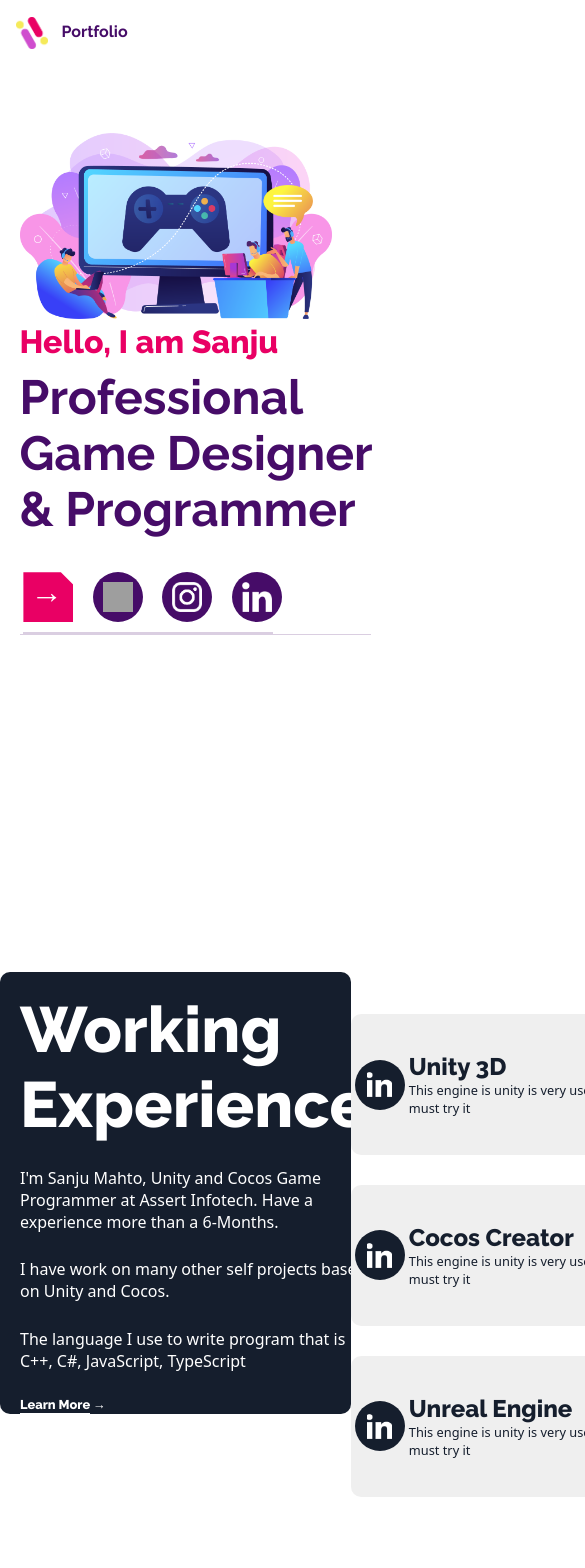
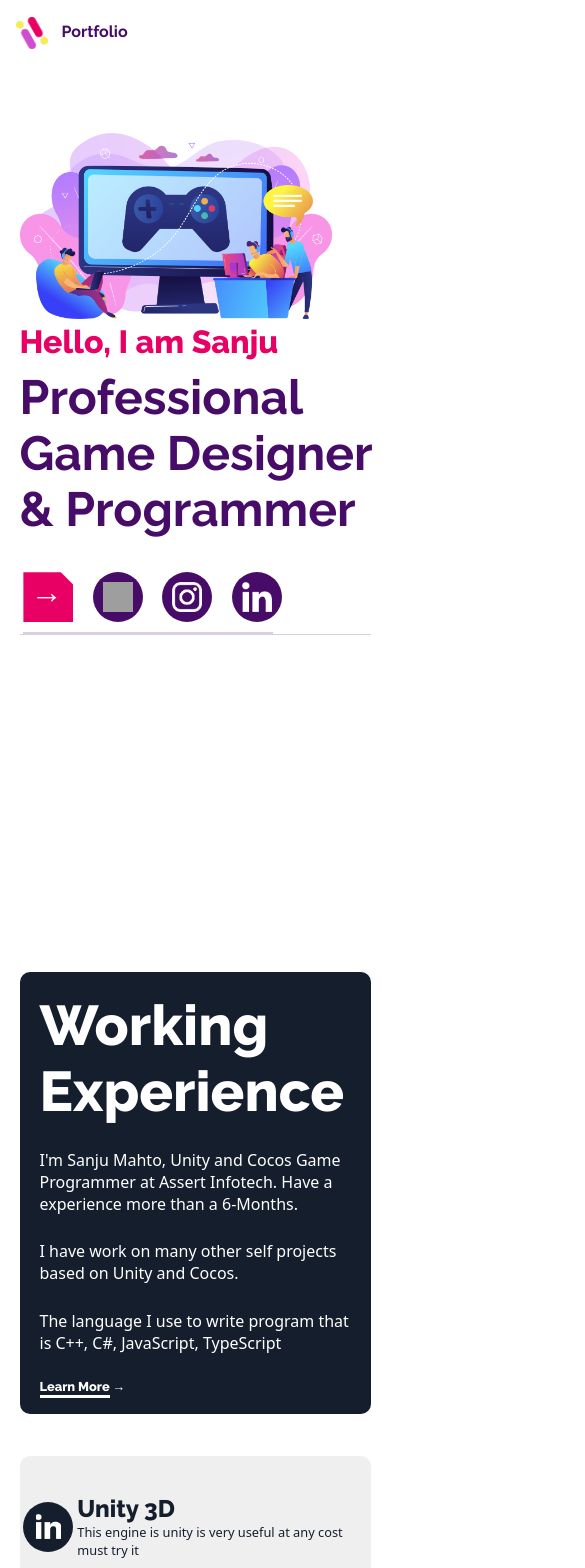
Before and after one commit to sanjumahto3034/sanjumahto.com-React, a React (Create React App) app in the folder portfolio/: page / in a window 390 px wide. Shown: the top 1568 px of the page, 585 px wide, since content can reach past the window. Built offline with nearby package versions, Linux system fonts and the light colour scheme; grey boxes are pictures that could not be loaded.

Commit message:
animation update
animation update

```diff
--- a/portfolio/package.json
+++ b/portfolio/package.json
@@ -6,6 +6,7 @@
     "@testing-library/jest-dom": "^5.16.5",
     "@testing-library/react": "^13.4.0",
     "@testing-library/user-event": "^13.5.0",
+    "aos": "^2.3.4",
     "framer-motion": "^9.0.4",
     "react": "^18.2.0",
     "react-dom": "^18.2.0",
--- a/portfolio/src/HomePageDiv.css
+++ b/portfolio/src/HomePageDiv.css
@@ -1,6 +1,9 @@
 .HomePageDiv{
-    margin-top: 20vh;
-    margin-left: 5vw;
+    padding-top: 20vh;
+    padding-left: 5vw;
+    padding-right: 5vw;
+    /* margin-top: 20vh; */
+    /* margin-left: 5vw; */
     display: flex;
     flex-direction: row;
 }
@@ -86,9 +89,9 @@
     background-color: #460C68;
     margin-top: 70vh;
 }
-@media (max-width: 420px){
+@media (max-width: 720px){
     .HomePageDiv{
-        margin-top: 10vh;
+        padding-top: 10vh;
         flex-direction: column-reverse;
     }
     .circle-block{
--- a/portfolio/src/HomePageDiv.js
+++ b/portfolio/src/HomePageDiv.js
@@ -1,29 +1,35 @@
-import React from "react";
+import React, { useEffect } from "react";
 import "./HomePageDiv.css";
 import computerImage from "./res/homePageGame.png";
 import gitHub from "./res/github.png";
 import instagram from "./res/instagram.png";
 import linkined from "./res/linkined.png";
-
+import AOS from "aos";
+import 'aos/dist/aos.css'
 function HomePageDiv() {
+  useEffect(()=>{
+    AOS.init({
+      // easing: "ease-in-sine"
+    })
+ },[]);
   return (
     <div className="HomePageDiv">
       <div className="firstContainer">
-        <div className="person-name">Hello, I am Sanju</div>
-        <div className="description-name">Professional</div>
-        <div className="description-name">Game Designer</div>
-        <div className="description-name">& Programmer</div>
-        <div className="extraButton">
-          <div className="square"><div className="arrow-text">&#8594;</div></div>
-          <div className="circle-block"><img className="github" src = {gitHub} alt = "github.png"></img></div>
-          <div className="circle-block"><img className="github" src = {instagram} alt = "github.png"></img></div>
-          <div className="circle-block"><img className="github" src = {linkined} alt = "github.png"></img></div>
+        <div className="person-name" data-aos ="fade-right" data-aos-duration="1000">Hello, I am Sanju</div>
+        <div className="description-name" data-aos-delay="500" data-aos ="fade-right" data-aos-duration="1000">Professional</div>
+        <div className="description-name" data-aos-delay="550" data-aos ="fade-right" data-aos-duration="1000">Game Designer</div>
+        <div className="description-name" data-aos-delay="600" data-aos ="fade-right" data-aos-duration="1000">& Programmer</div>
+        <div className="extraButton" ata-aos-delay="1700" data-aos ="fade-up">
+          <div className="square" ><div className="arrow-text" data-aos-duration="1000">&#8594;</div></div>
+          <div className="circle-block" ><img className="github" src = {gitHub} alt = "github.png"></img></div>
+          <div className="circle-block" ><img className="github" src = {instagram} alt = "github.png"></img></div>
+          <div className="circle-block" ><img className="github" src = {linkined} alt = "github.png"></img></div>
         </div>
         <div className="line-draw"></div>
       </div>
 
       <div className="SecondContainer">
-        <img className="computerImage" src ={computerImage} alt = "computer.png"></img>
+        <img className="computerImage" src ={computerImage} alt = "computer.png" ata-aos-delay="100" data-aos ="fade-left" data-aos-duration="1000"></img>
       </div>
 
 
--- a/portfolio/src/WhatIDo.css
+++ b/portfolio/src/WhatIDo.css
@@ -1,6 +1,6 @@
 .WhatIDo {
-    margin-top: 40vh;
-    margin-bottom: 30vh;
+    padding-top: 40vh;
+    padding-bottom: 30vh;
     width: 100vw;
     display: grid;
     grid-template-columns: 1fr 1fr;
@@ -160,7 +160,10 @@
 }
 @media (max-width: 480px) {
     .WhatIDo {
+        display: flex;
         flex-direction: column;
+        align-items: center;
+        justify-content: center;
         scale: 1;
     }
     .first-div {
@@ -171,7 +174,9 @@
     .bottom-border-learn {
         width: 18vw;
     }
-
+    .title-first-div {
+        font-size: 3.5rem;
+    }
 
     .second-div-main{
         margin-left: 0vw;
--- a/portfolio/src/WhatIDo.js
+++ b/portfolio/src/WhatIDo.js
@@ -1,13 +1,17 @@
-import React from "react";
+import React, { useEffect } from "react";
 import "./WhatIDo.css";
 import linkined from "./res/linkined.png";
-
+import AOS from "aos";
+import 'aos/dist/aos.css'
 function WhatIDo(){
+    useEffect(()=>{
+    //    AOS.init({duration:1000})
+    },[]);
     return(
         <div className="WhatIDo">
-            <div className="first-div">
+            <div className="first-div"  data-aos = "fade-right" data-aos-duration="1000">
                 <div className="first-div-main">
-                    <div className="title-first-div">Working<br/>Experience</div>
+                    <div className="title-first-div" >Working<br/>Experience</div>
                     <div className="description-first-div">I'm Sanju Mahto, Unity and Cocos Game Programmer at Assert Infotech. Have a experience more than a 6-Months.</div>
                     <div className="description-first-div">I have work on many other self projects based on Unity and Cocos.</div>
                     <div className="description-first-div">The language I use to write program that is C++, C#, JavaScript, TypeScript</div>
@@ -17,9 +21,9 @@
             </div>
 
 
-            <div className="second-div">
+            <div className="second-div" data-aos = "fade-left">
                 <div className="second-div-main">
-                        <div className="display-engine">
+                        <div className="display-engine" data-aos-delay="200" data-aos ="fade-left" data-aos-duration="1000">
                             <div className="engine-logo"><img className="engine-logo-png" src = {linkined} alt="unity.png"></img></div>
                             <div className="engine-section">
                                 <div className="engine-title">Unity 3D</div>
@@ -28,7 +32,7 @@
                         </div>
 
 
-                        <div className="display-engine">
+                        <div className="display-engine" data-aos-delay="300" data-aos ="fade-left" data-aos-duration="700">
                             <div className="engine-logo"><img className="engine-logo-png" src = {linkined} alt="unity.png"></img></div>
                             <div className="engine-section">
                                 <div className="engine-title">Cocos Creator</div>
@@ -38,7 +42,7 @@
 
 
 
-                        <div className="display-engine">
+                        <div className="display-engine" data-aos-delay="400" data-aos ="fade-left" data-aos-duration="600">
                             <div className="engine-logo"><img className="engine-logo-png" src = {linkined} alt="unity.png"></img></div>
                             <div className="engine-section">
                                 <div className="engine-title">Unreal Engine</div>
```
Also changed, not shown: 27 other files (tests, documents, lock files or other folders).
